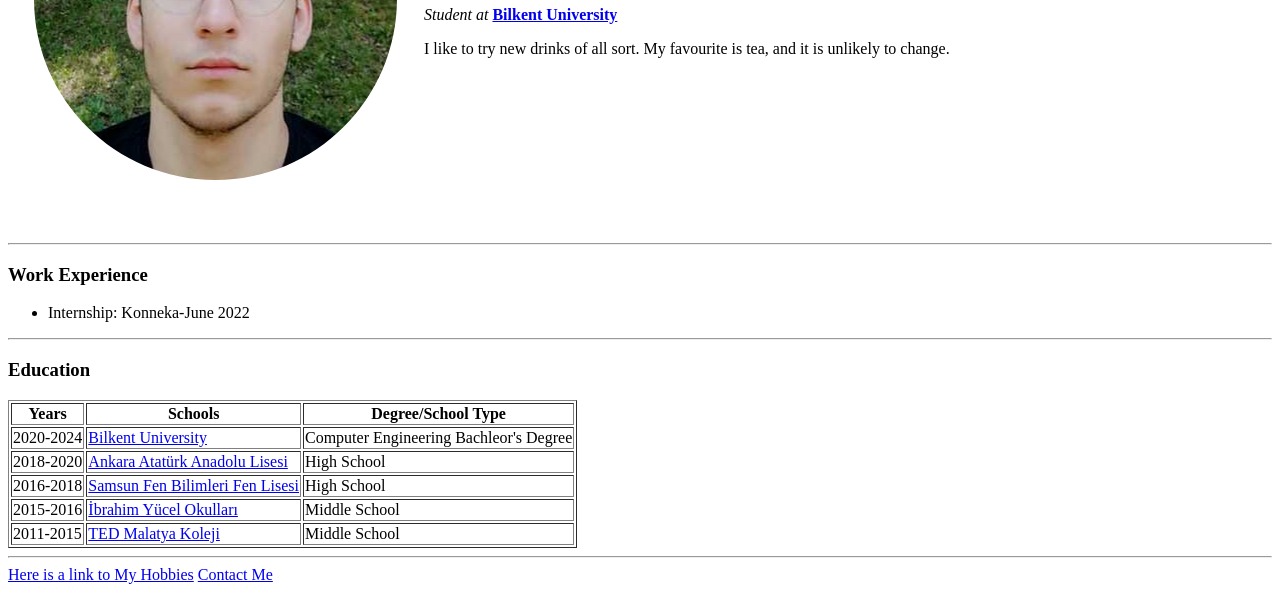
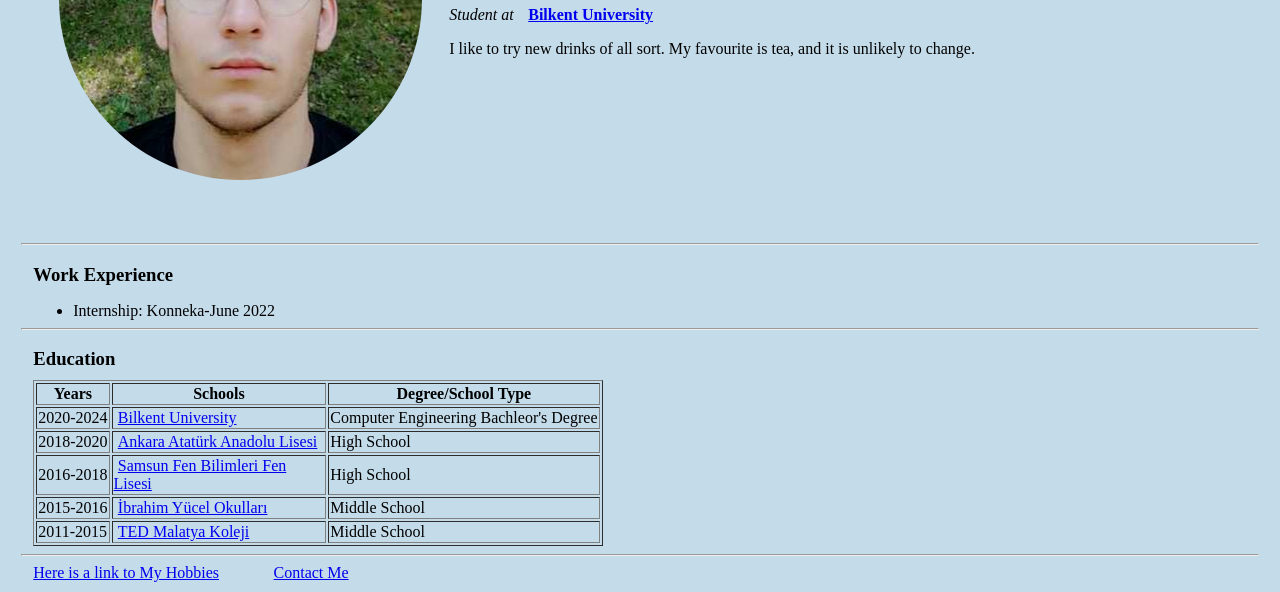
Before and after one commit to Erkin-Aydin/cv, a plain HTML site: page index.html in a window 1280 px wide. Shown: the part 217-809 px from the top of the page. Drawn offline with Linux system fonts and the light colour scheme.

Commit message:
Add files via upload

```diff
--- a/index.html
+++ b/index.html
@@ -4,6 +4,50 @@
         <meta charset="utf-8">
         <title>Erkin's Personal Site</title>
     </head>
+
+    <style>
+        body
+        {
+            background-color: rgb(196, 219, 233);
+        }
+
+        hr
+        {
+            background-color: rgb(70, 224, 140);
+            border-style: none;
+            display: block;
+            margin-top: 0.5em;
+            margin-bottom: 0.5em;
+            margin-left: 1%;
+            margin-right: 1%;
+            border-style: inset;
+            border-width: 1px;
+        }
+        h3
+        {
+            margin-bottom: 0.5em;
+            margin-left: 2%;
+            margin-right: 2%;
+        }
+        ul
+        {
+            margin-bottom: 0.5em;
+            margin-left: 2%;
+            margin-right: 2%;
+        }
+        table
+        {
+            margin-bottom: 0.5em;
+            margin-left: 2%;
+            margin-right: 2%;
+        }
+        a
+        {
+            margin-bottom: 0.5em;
+            margin-left: 2%;
+            margin-right: 2%;
+        }
+    </style>
 
     <body>
         <table cellspacing="25">
```
